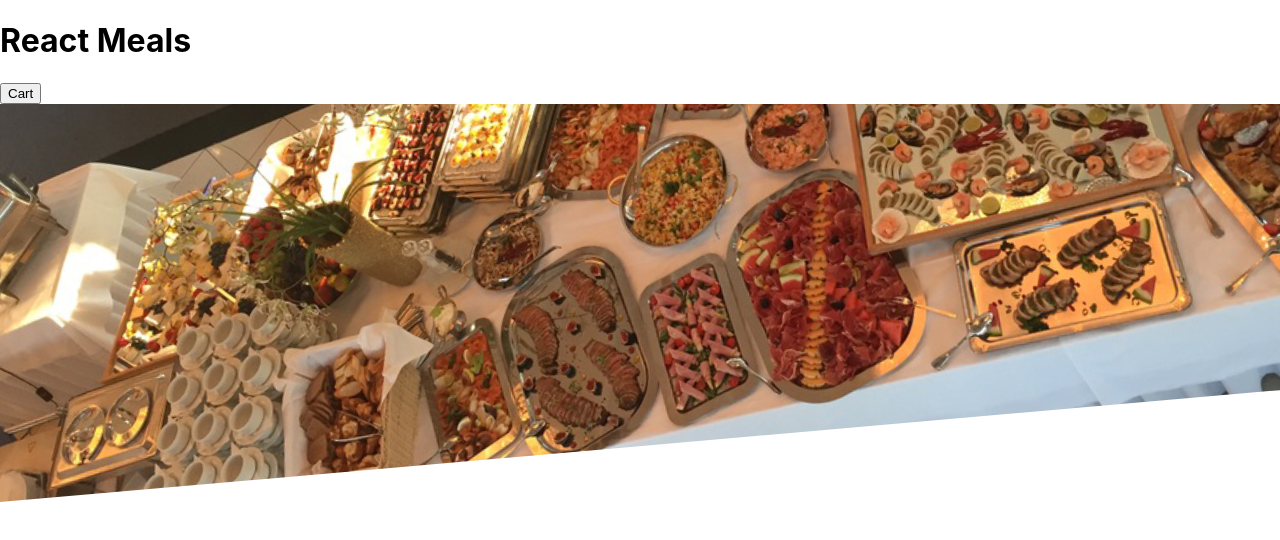
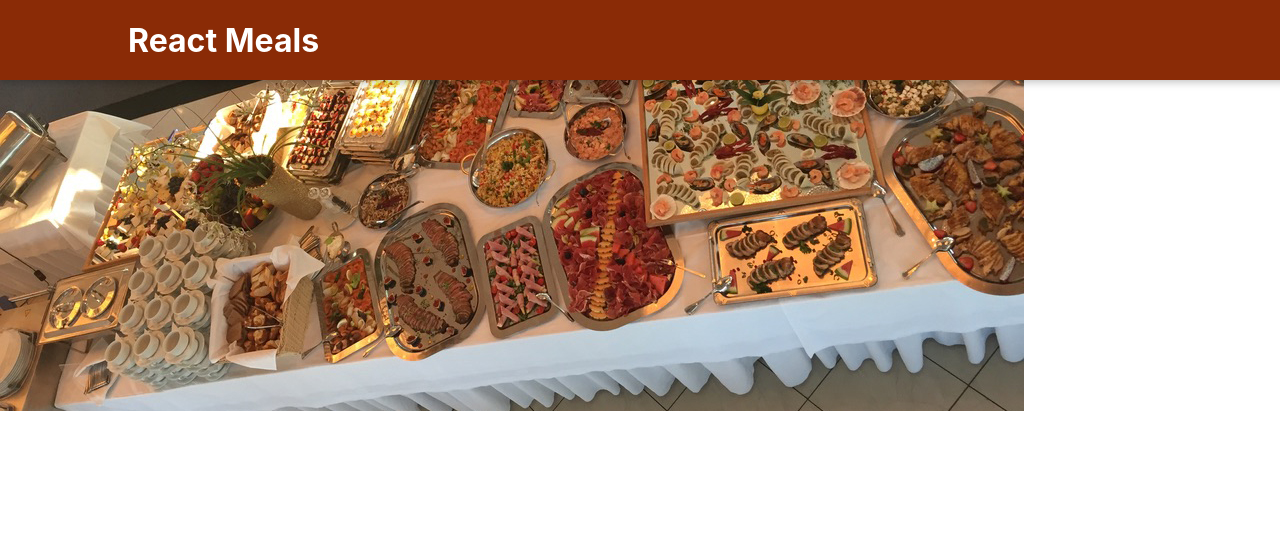
Before and after one commit to Practice-SpencerTower/food-order-app, a React (Create React App) app: page / in a window 1280 px wide. Shown: the top 540 px of the page. Built offline with nearby package versions, Linux system fonts and the light colour scheme; the HTML template or start-up script is replaced by a standard one.

Commit message:
adds header styling

```diff
--- a/src/components/Layout/Header.js
+++ b/src/components/Layout/Header.js
@@ -4,11 +4,11 @@ import classes from './Header.module.css';
 const Header = props => {
     return (
         <>
-            <header className={classes.Header}>
+            <header className={classes.header}>
                 <h1>React Meals</h1>
                 <button>Cart</button>
             </header>
-            <div className={classes['main-image']}>
+            <div className={['main-image']}>
                 <img src={mealsImage} alt="A table full of delicious food!"/>
             </div>
         </>
```
